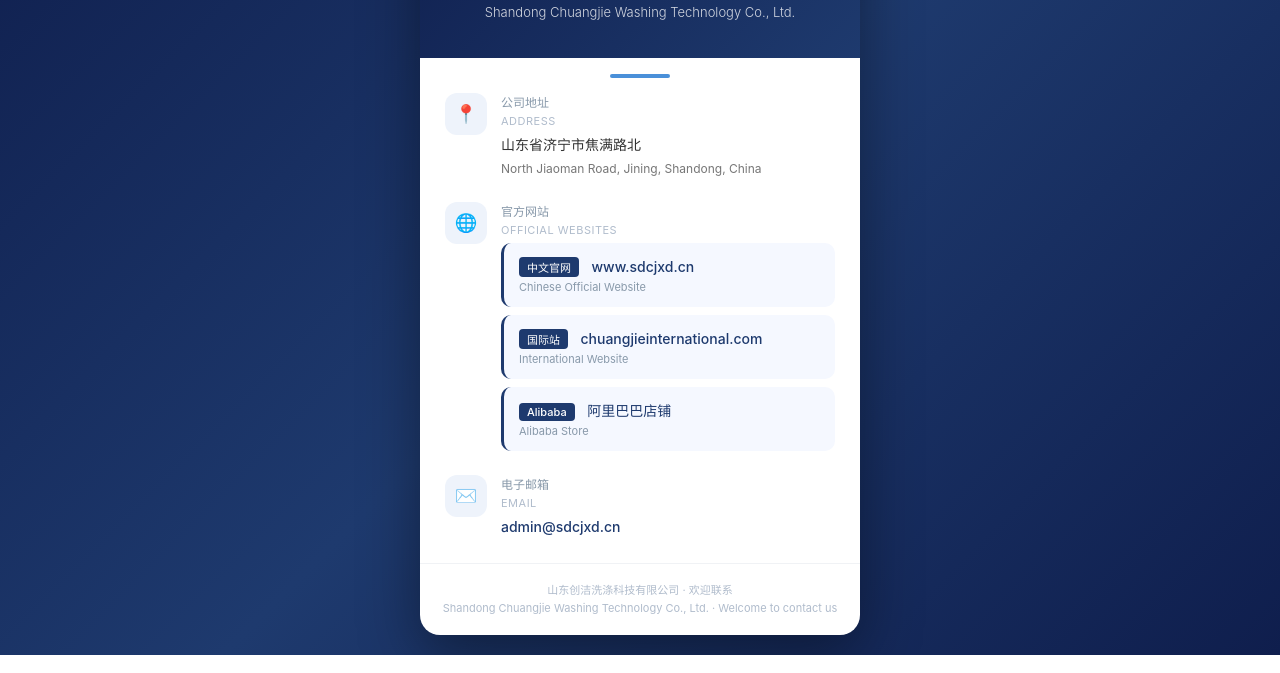
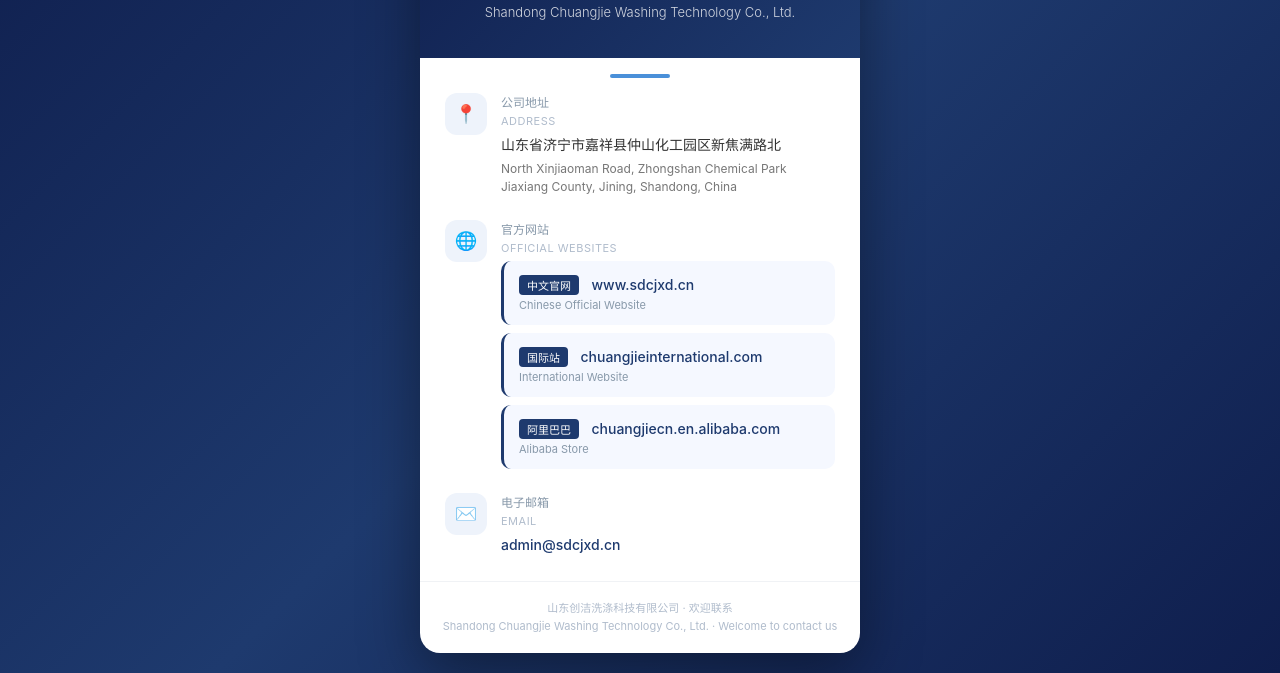
Before and after one commit to zss534/business-card, a plain HTML site: page index.html in a window 1280 px wide. Shown: the part 180-853 px from the top of the page. Drawn offline with Linux system fonts and the light colour scheme.

Commit message:
更新地址和阿里链接样式

```diff
--- a/index.html
+++ b/index.html
@@ -174,8 +174,8 @@
       <div>
         <div class="label">公司地址</div>
         <div class="label-en">Address</div>
-        <div class="value">山东省济宁市焦满路北</div>
-        <div class="value-en">North Jiaoman Road, Jining, Shandong, China</div>
+        <div class="value">山东省济宁市嘉祥县仲山化工园区新焦满路北</div>
+        <div class="value-en">North Xinjiaoman Road, Zhongshan Chemical Park<br>Jiaxiang County, Jining, Shandong, China</div>
       </div>
     </div>
     <div class="item">
@@ -195,8 +195,8 @@
             <span class="tag-en">International Website</span>
           </a>
           <a href="https://chuangjiecn.en.alibaba.com/" class="website-link">
-            <span class="tag">Alibaba</span>
-            <span class="website-name">阿里巴巴店铺</span>
+            <span class="tag">阿里巴巴</span>
+            <span class="website-name">chuangjiecn.en.alibaba.com</span>
             <span class="tag-en">Alibaba Store</span>
           </a>
         </div>
```
